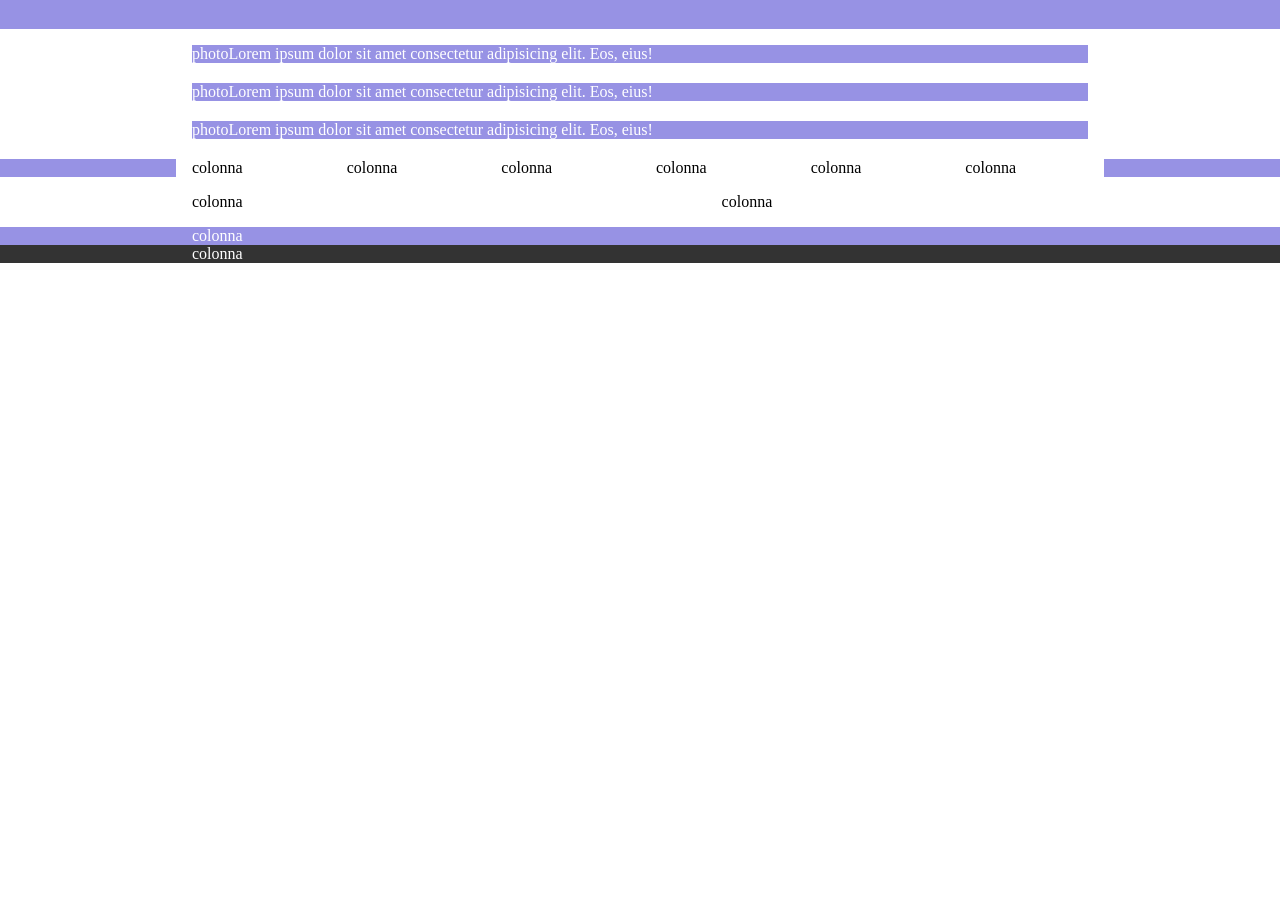
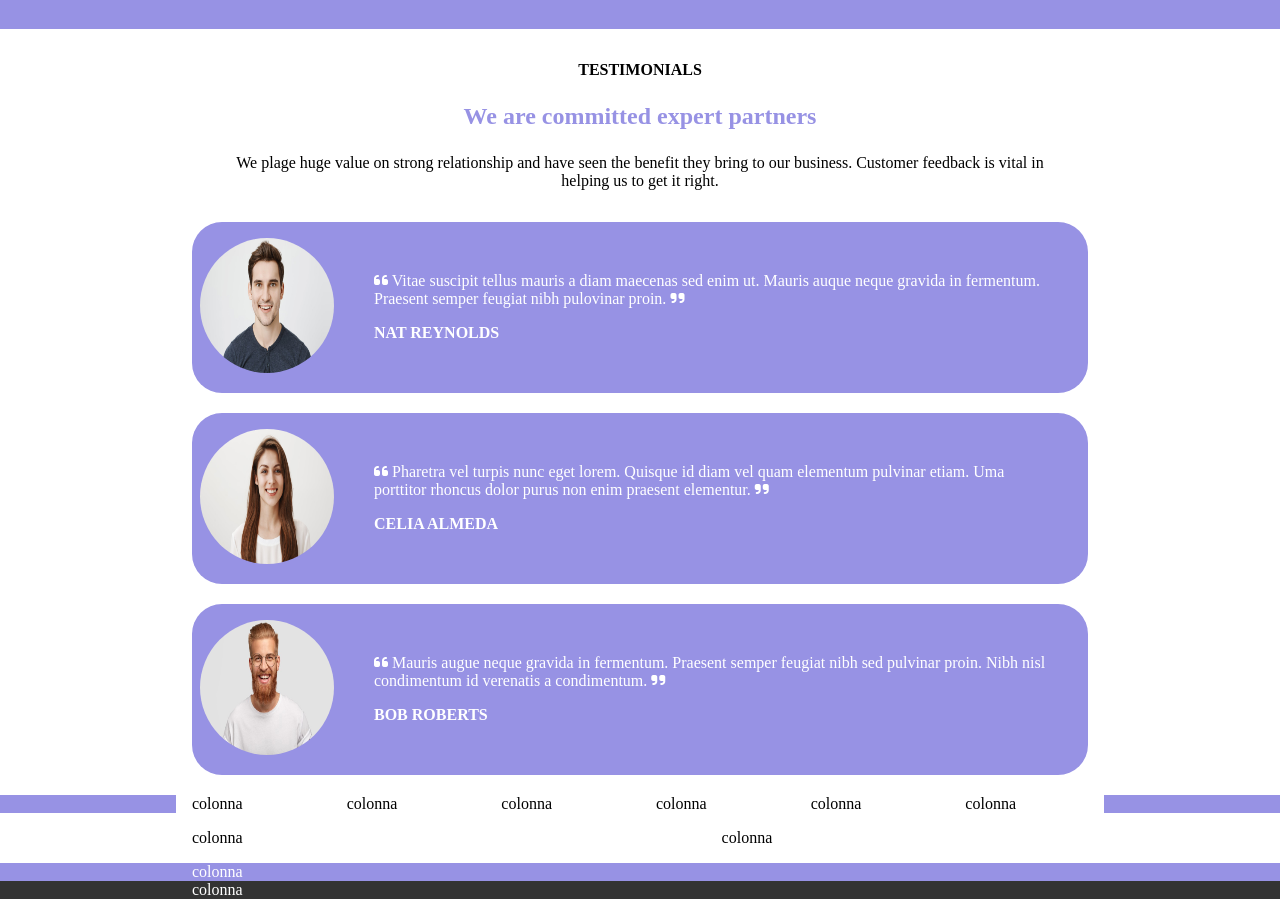
Before and after one commit to snerva/htmlcss-responsive-layout, a plain HTML site: page index.html in a window 1280 px wide. Shown: the part 1232-2131 px from the top of the page. Before the commit the page ends 1495 px from the top, so only its background shows below. Drawn offline with Linux system fonts and the light colour scheme.

Commit message:
partners

```diff
--- a/assets/style.css
+++ b/assets/style.css
@@ -198,7 +198,36 @@ header .d-flex{
 .cards{
     background-color: var(--re-primary);
     margin-bottom: 1.25rem;
+    border-radius: 30px;
+    align-items: center;
 }
+
+.photo img{
+    width: 134px;
+    height: 135px;
+    border-radius: 50%;
+    margin: 1rem 0.5rem;
+}
+
+.cards .cit{
+    margin: 0 2rem;
+}
+
+.cit h4{
+    margin-top: 1rem;
+}
+
+.partners_content{
+    text-align: center;
+    margin: 2rem;
+}
+
+.partners_content h2{
+    margin: 1.5rem;
+    color: var(--re-primary);
+}
+
+
 /*partners*/
 
 .benefits{
@@ -227,8 +256,10 @@ footer{
 
 
 @media screen and (max-width: 480px) {
+    header .container,
     .applications .container,
-    .planning .container{
+    .planning .container,
+    .partners .container{
         width: 80%;
         margin: 0 auto;
     }
@@ -240,6 +271,7 @@ footer{
 
     .row{
         flex-direction: column;
+        margin: 1rem 0;
     }
 
     .col_12{
@@ -268,18 +300,43 @@ footer{
         color: var(--re-background-light);
     }
 
+    .cards{
+        justify-content: center;
+        text-align: center;
+    }
+
 }
 
 @media screen and (max-width: 768px) {
-    .container{
-        width: 95%;
+    header .container,
+    .applications .container,
+    .planning .container{
+        width: 90%;
+        margin: 0 auto;
     }
-
-
 
     .applications .row,
     .applications .col_md_8{
         display: flex;
     }
+    .desktop{
+        display: none;
+    }
+
+    .mobile{
+        display: flex;
+    }
+
+    .mobile .fa-bars{
+        color: var(--re-background-light);
+    }
+
+    .planning .row{
+        display: flex;
+        flex-wrap: wrap;
+    }
+    .planning .col_12{
+        width: calc((100% / 12)* 12)
+    }
 
 }
--- a/index.html
+++ b/index.html
@@ -91,18 +91,37 @@
         <!--/.planning-->
         <section class="partners">
             <div class="container">
-                <div class="partners_content"></div>
-                <div class="cards d-flex">
-                    <div class="photo">photo</div>
-                    <div class="cit">Lorem ipsum dolor sit amet consectetur adipisicing elit. Eos, eius!</div>
+                <div class="partners_content">
+                    <h4>TESTIMONIALS</h4>
+                    <h2>We are committed expert partners</h2>
+                    <p>We plage huge value on strong relationship and have seen the benefit they bring to our business. Customer feedback is vital in helping us to get it right.</p>
                 </div>
                 <div class="cards d-flex">
-                    <div class="photo">photo</div>
-                    <div class="cit">Lorem ipsum dolor sit amet consectetur adipisicing elit. Eos, eius!</div>
+                    <div class="photo">
+                        <img src="./assets/img/testimonial1.jpg" alt="">
+                    </div>
+                    <div class="cit">
+                        <p><i class="fa-solid fa-quote-left"></i> Vitae suscipit tellus mauris a diam maecenas sed enim ut. Mauris auque neque gravida in fermentum. Praesent semper feugiat nibh pulovinar proin. <i class="fa-solid fa-quote-right"></i></p>
+                        <h4>NAT REYNOLDS</h4>
+                    </div>
                 </div>
                 <div class="cards d-flex">
-                    <div class="photo">photo</div>
-                    <div class="cit">Lorem ipsum dolor sit amet consectetur adipisicing elit. Eos, eius!</div>
+                    <div class="photo">
+                        <img src="./assets/img/testimonial2.jpg" alt="">
+                    </div>
+                    <div class="cit">
+                        <p><i class="fa-solid fa-quote-left"></i> Pharetra vel turpis nunc eget lorem. Quisque id diam vel quam elementum pulvinar etiam. Uma porttitor rhoncus dolor purus non enim praesent elementur. <i class="fa-solid fa-quote-right"></i></p>
+                        <h4>CELIA ALMEDA</h4>
+                    </div>
+                </div>
+                <div class="cards d-flex">
+                    <div class="photo">
+                        <img src="./assets/img/testimonial3.jpg" alt="">
+                    </div>
+                    <div class="cit">
+                        <p><i class="fa-solid fa-quote-left"></i> Mauris augue neque gravida in fermentum. Praesent semper feugiat nibh sed pulvinar proin. Nibh nisl condimentum id verenatis a condimentum. <i class="fa-solid fa-quote-right"></i></p>
+                        <h4>BOB ROBERTS</h4>
+                    </div>
                 </div>
             </div>
         </section>
```
